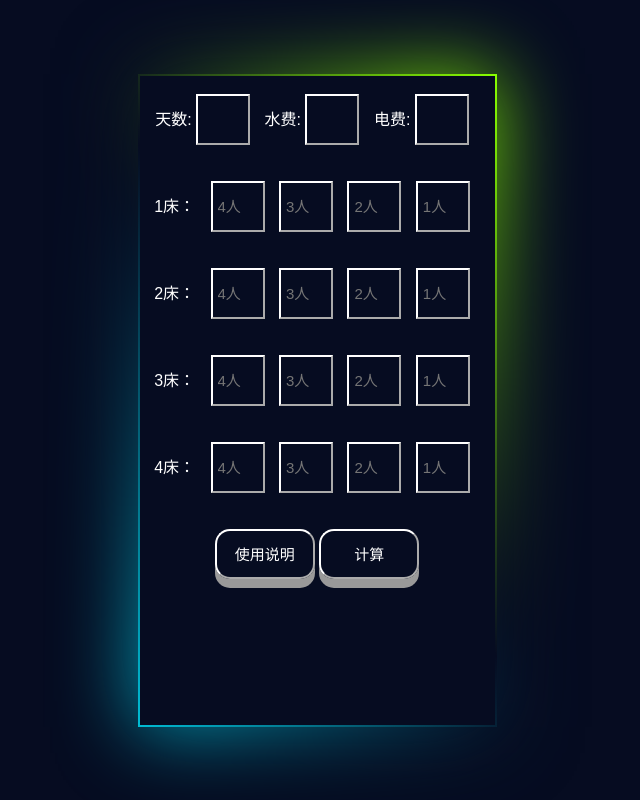
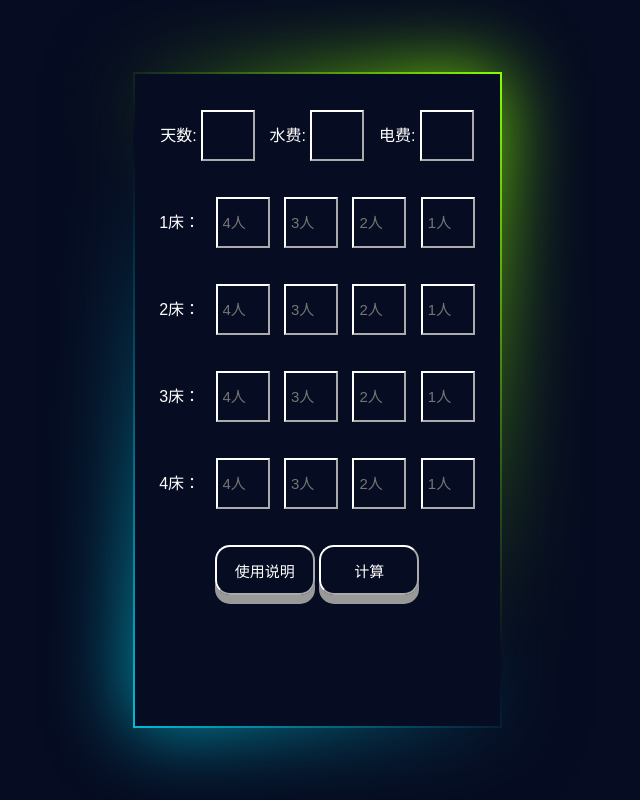
Before and after one commit to YuYuShenMing/Z.github.io, a plain HTML site: page index.html in a window 1280 px wide. Shown: the whole page, without its empty margins (323-963 px from the left). Drawn offline with Linux system fonts and the light colour scheme.

Commit message:
Update index.html

```diff
--- a/index.html
+++ b/index.html
@@ -36,6 +36,11 @@
 				background: #000000;
 				background:transparent;
 				border-style: none;
+				margin-right:5px ;
+				margin-left: 5px;
+			}
+			#label1{
+				margin-left: 10px;
 			}
 			.button{
 				width: 100px;
@@ -108,7 +113,8 @@
 	            background: linear-gradient(235deg,#89ff00,#060c21,#00bcd4);
 	        }
 	        .content {
-	            padding: 0px;
+
+
 	            box-sizing: border-box;
 	            color: #fff;
 	        }
@@ -181,7 +187,8 @@
 				<div id="date">
 					<form >
 						<br />
-						<label for="txet-input" ">天数:</label>
+						<br />
+						<label for="txet-input" id="label1">天数:</label>
 						<input class="inputint" id="date_month" maxlength="2" name="text_input">
 						<label for="txet-input">水费:</label>
 						<input class="inputfloat" id="water" name="text_input">
@@ -193,7 +200,7 @@
 				<br />
 				<div id="people">
 					<form action="/" method="post">
-						<label class="labelbed" for="txet-input">1床：</label>
+						<label class="labelbed" for="txet-input"id="label1">1床：</label>
 						<!--<label for="txet-input">4人</label>-->
 						<input class="inputfloat" id="four_four" name="text_input" placeholder="4人">
 						<!--<label for="txet-input">3人</label>-->
@@ -208,7 +215,7 @@
 				<br />
 				<div id="people">
 					<form action="/" method="post">
-						<label class="labelbed" for="txet-input">2床：</label>
+						<label class="labelbed" for="txet-input"id="label1">2床：</label>
 						<!--<label for="txet-input">4人</label>-->
 						<input class="inputfloat" id="three_four" name="text_input" placeholder="4人">
 						<!--<label for="txet-input">3人</label>-->
@@ -223,7 +230,7 @@
 				<br />
 				<div id="people">
 					<form action="/" method="post">
-						<label class="labelbed" for="txet-input">3床：</label>
+						<label class="labelbed" for="txet-input"id="label1">3床：</label>
 						<!--<label for="txet-input">4人</label>-->
 						<input class="inputfloat" id="two_four" name="text_input" placeholder="4人">
 						<!--<label for="txet-input">3人</label>-->
@@ -238,7 +245,7 @@
 				<br />
 				<div id="people">
 					<form action="/" method="post">
-						<label class="labelbed" for="txet-input">4床：</label>
+						<label class="labelbed" for="txet-input"id="label1">4床：</label>
 						<!--<label for="txet-input">4人</label>-->
 						<input class="inputfloat" id="one_four" name="text_input" placeholder="4人">
 						<!--<label for="txet-input">3人</label>-->
@@ -259,7 +266,7 @@
 				<!-- 数据反显 -->
 				<div id="area">
 					<form>
-						<textarea id="cost_area" rows="8" cols="42" readonly style="resize: none;"></textarea>
+						<textarea id="cost_area" rows="7" cols="42" readonly style="resize: none;"></textarea>
 					</form>
 				</div>
 			</div>
```
